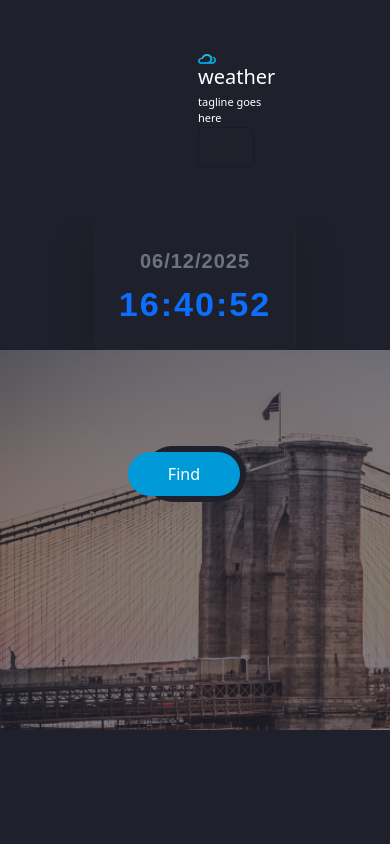
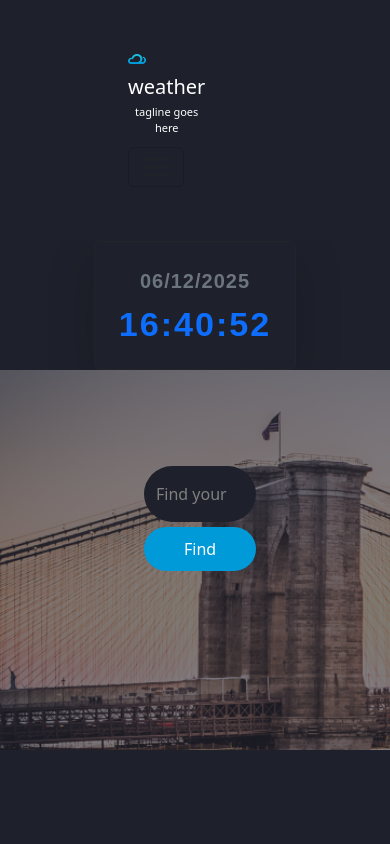
Before and after one commit to KerolosAdly59/weather, a plain HTML site: page index.html in a window 390 px wide. Shown: the top 844 px of the page. Drawn offline with Linux system fonts and the light colour scheme; no server answers.

Commit message:
handle response

```diff
--- a/css/main.css
+++ b/css/main.css
@@ -62,6 +62,18 @@ a.active {
 
 }
 
+@media screen and (max-width: 575.98px){
+.cover-container{
+    text-align: center;
+    width: 80%;
+    margin-left: -70px;
+}
+.logo{
+    margin-bottom: 10px;
+}
+
+}
+
 section.home {
     background-color: rgb(30, 32, 43);
     min-height: 100vh;
@@ -85,6 +97,7 @@ section.home input.search {
     box-shadow: none;
 }
 
+
 section.home button.find {
     padding: 10px 40px;
     border: 0;
@@ -94,6 +107,17 @@ section.home button.find {
     right: 150px;
     background-color: rgb(0, 154, 216);
     color: white;
+}
+@media screen and (max-width: 575.98px) {
+    section.home button.find{
+    position: relative;
+     top: 5px;
+    right: 0px;
+    }
+    div.backGround{
+        position: absolute;
+    }
+
 }
 
 section.home .content {
@@ -112,8 +136,6 @@ section.home .content .info .title {
     width: 100%;
 
 
-    /* border-top-left-radius: 15px;
-    border-top-right-radius: 15px; */
 }
 
 section.home .content .middle {
@@ -165,6 +187,18 @@ section.subscribe button {
         right: 17.8%;
     }
 
+}
+@media screen and (max-width: 575.98px) {
+
+    section.subscribe button{
+        position: relative;
+        margin-block: 5px;
+        margin-left: 18px;
+    }
+    section.subscribe input{
+        padding-block: 10px !important;
+        width: 100%;
+    }
 }
 
 section.subscribe i {
--- a/index.html
+++ b/index.html
@@ -19,7 +19,7 @@
 
 
   <nav class="navbar navbar-expand-lg  fw-semibold bg-dark pt-2 pb-2 mynav  start-0 end-0 z-1">
-    <div class="container px-5 py-4">
+    <div class="container px-5 py-4 cover-container">
 
       <div class="logo d-flex flex-wrap justify-content-start pt-3   ">
         <a class="navbar-brand   fs-3 logo d-flex flex-wrap justify-content-start  " href="#"><img class=""
@@ -74,7 +74,7 @@
   <!--home section -->
   <section class="home">
     <div class=" px-5 pt-5 backGround">
-      <div class="px-5 mx-5 pt-5">
+      <div class="px-5 mx-5 pt-5 cover">
         <input type="search" class="form-control py-3  search" name="search" id="search" aria-describedby="helpId"
           placeholder="Find your lication..." />
         <button class=" btn-info find" id="find">Find</button>
```
